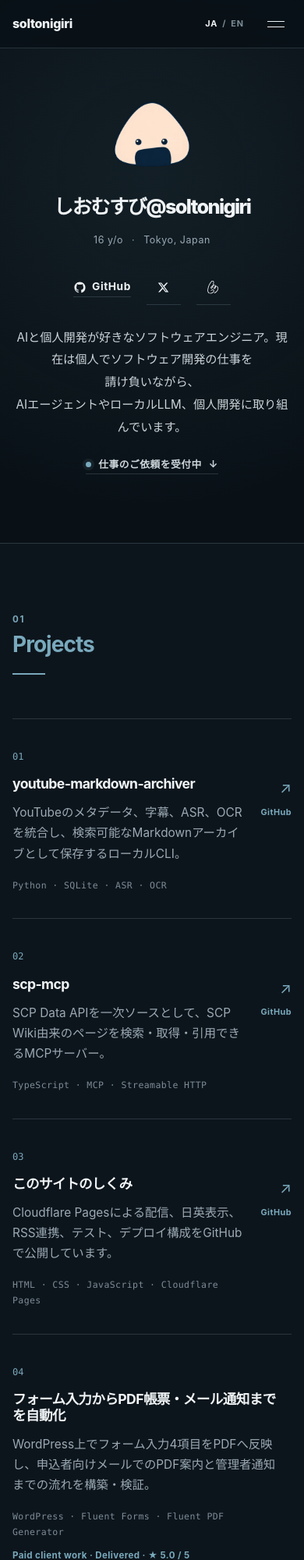
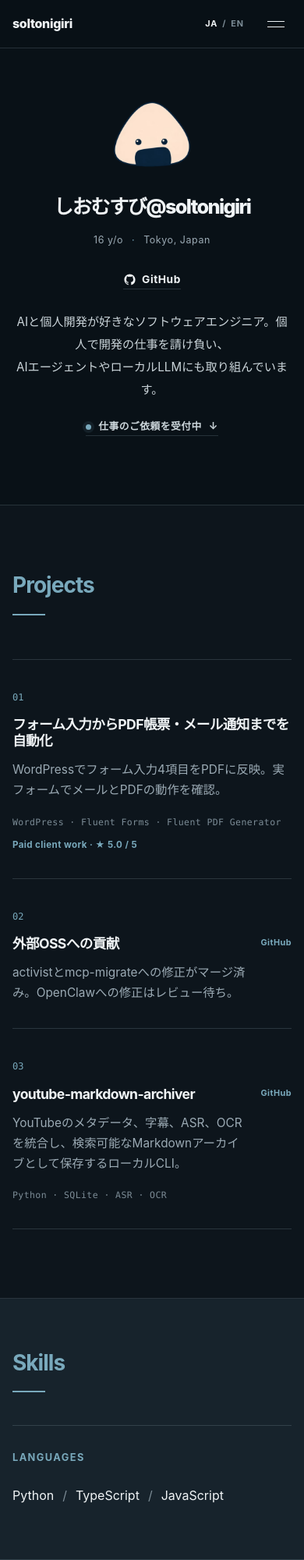
Before and after one commit to soltonigiri/profile-site, a website: page public/index.html in a window 390 px wide. Shown: the top 2000 px of the page at 78% size. Drawn offline with Linux system fonts and the light colour scheme.

Commit message:
Simplify public profile and selected work (#9)

```diff
--- a/public/index.html
+++ b/public/index.html
@@ -134,32 +134,10 @@
               </svg>
               <span>GitHub</span>
             </a>
-            <a
-              class="icon-only-link"
-              href="https://x.com/solt_onigiri_"
-              target="_blank"
-              rel="noopener noreferrer"
-              aria-label="X"
-            >
-              <svg class="social-icon social-icon-x" viewBox="0 0 24 24" aria-hidden="true">
-                <use href="/assets/immutable/social-icons.v1.svg#x"/>
-              </svg>
-            </a>
-            <a
-              class="icon-only-link"
-              href="https://sizu.me/soltonigiri"
-              target="_blank"
-              rel="noopener noreferrer"
-              aria-label="しずかなインターネット"
-            >
-              <svg class="social-icon social-icon-sizu" viewBox="10 10 480 480" aria-hidden="true">
-                <use href="/assets/immutable/social-icons.v1.svg#sizu"/>
-              </svg>
-            </a>
           </div>
           <p class="profile-about">
-            AIと個人開発が好きなソフトウェアエンジニア。現在は個人でソフトウェア開発の仕事を<span class="no-wrap">請け負いながら</span>、<br>
-            AIエージェントやローカルLLM、個人開発に取り組んでいます。
+            AIと個人開発が好きなソフトウェアエンジニア。個人で開発の仕事を請け負い、<br>
+            AIエージェントやローカルLLMにも取り組んでいます。
           </p>
           <a class="availability-link" href="#contact">
             <span class="availability-dot" aria-hidden="true"></span>
@@ -173,19 +151,51 @@
         <div class="container">
           <div class="section-heading section-heading-row">
             <div>
-              <p class="section-number">01</p>
               <h2>Projects</h2>
             </div>
           </div>
 
           <div class="project-list">
+            <article class="project-item project-item-static" data-client-work>
+              <span class="project-index">01</span>
+              <div class="project-main">
+                <span class="project-title">フォーム入力からPDF帳票・メール通知までを自動化</span>
+                <span class="project-description">
+                  WordPressでフォーム入力4項目をPDFに反映。実フォームでメールとPDFの動作を確認。
+                </span>
+                <span class="project-tech">WordPress · Fluent Forms · Fluent PDF Generator</span>
+                <span class="project-proof">
+                  Paid client work · <span aria-hidden="true">★</span> 5.0 / 5
+                </span>
+              </div>
+            </article>
+
+            <a
+              class="project-item"
+              href="https://github.com/soltonigiri"
+              target="_blank"
+              rel="noopener noreferrer"
+              data-oss-contributions
+            >
+              <span class="project-index">02</span>
+              <span class="project-main">
+                <span class="project-title">外部OSSへの貢献</span>
+                <span class="project-description">
+                  activistとmcp-migrateへの修正がマージ済み。OpenClawへの修正はレビュー待ち。
+                </span>
+              </span>
+              <span class="project-action">
+                <span class="project-destination">GitHub</span>
+              </span>
+            </a>
+
             <a
               class="project-item"
               href="https://github.com/soltonigiri/youtube-markdown-archiver"
               target="_blank"
               rel="noopener noreferrer"
             >
-              <span class="project-index">01</span>
+              <span class="project-index">03</span>
               <span class="project-main">
                 <span class="project-title">youtube-markdown-archiver</span>
                 <span class="project-description">
@@ -194,65 +204,9 @@
                 <span class="project-tech">Python · SQLite · ASR · OCR</span>
               </span>
               <span class="project-action">
-                <span class="project-arrow" aria-hidden="true">↗</span>
                 <span class="project-destination">GitHub</span>
               </span>
             </a>
-
-            <a
-              class="project-item"
-              href="https://github.com/soltonigiri/scp-mcp"
-              target="_blank"
-              rel="noopener noreferrer"
-            >
-              <span class="project-index">02</span>
-              <span class="project-main">
-                <span class="project-title">scp-mcp</span>
-                <span class="project-description">
-                  SCP Data APIを一次ソースとして、SCP Wiki由来のページを検索・取得・引用できるMCPサーバー。
-                </span>
-                <span class="project-tech">TypeScript · MCP · Streamable HTTP</span>
-              </span>
-              <span class="project-action">
-                <span class="project-arrow" aria-hidden="true">↗</span>
-                <span class="project-destination">GitHub</span>
-              </span>
-            </a>
-
-            <a
-              class="project-item"
-              href="https://github.com/soltonigiri/profile-site"
-              target="_blank"
-              rel="noopener noreferrer"
-              data-site-source
-            >
-              <span class="project-index">03</span>
-              <span class="project-main">
-                <span class="project-title">このサイトのしくみ</span>
-                <span class="project-description">
-                  Cloudflare Pagesによる配信、日英表示、RSS連携、テスト、デプロイ構成をGitHubで公開しています。
-                </span>
-                <span class="project-tech">HTML · CSS · JavaScript · Cloudflare Pages</span>
-              </span>
-              <span class="project-action">
-                <span class="project-arrow" aria-hidden="true">↗</span>
-                <span class="project-destination">GitHub</span>
-              </span>
-            </a>
-
-            <article class="project-item project-item-static" data-client-work>
-              <span class="project-index">04</span>
-              <span class="project-main">
-                <span class="project-title">フォーム入力からPDF帳票・メール通知までを自動化</span>
-                <span class="project-description">
-                  WordPress上でフォーム入力4項目をPDFへ反映し、申込者向けメールでのPDF案内と管理者通知までの流れを構築・検証。
-                </span>
-                <span class="project-tech">WordPress · Fluent Forms · Fluent PDF Generator</span>
-                <span class="project-proof">
-                  Paid client work · Delivered · <span aria-hidden="true">★</span> 5.0 / 5
-                </span>
-              </span>
-            </article>
           </div>
         </div>
       </section>
@@ -260,7 +214,6 @@
       <section class="section section-skills" id="skills" data-section>
         <div class="container">
           <div class="section-heading">
-            <p class="section-number">02</p>
             <h2>Skills</h2>
           </div>
 
@@ -273,35 +226,24 @@
                 <li>JavaScript</li>
               </ul>
             </div>
-            <div class="skill-group">
-              <h3>Focus</h3>
-              <ul>
-                <li>AI Agent</li>
-                <li>OCR</li>
-                <li>ASR</li>
-                <li>VLM</li>
-                <li>Automation</li>
-              </ul>
-            </div>
           </div>
         </div>
       </section>
 
       <section class="section section-contact" id="contact" data-section>
         <div class="container contact-inner">
-          <p class="section-number">03</p>
           <h2>Contact</h2>
-          <p>連絡はこちらから。</p>
           <div class="contact-links">
             <a
+              class="icon-only-link"
               href="https://x.com/solt_onigiri_"
               target="_blank"
               rel="noopener noreferrer"
+              aria-label="X"
             >
               <svg class="social-icon social-icon-x" viewBox="0 0 24 24" aria-hidden="true">
                 <use href="/assets/immutable/social-icons.v1.svg#x"/>
               </svg>
-              <span>Xで相談する</span>
             </a>
             <a
               href="https://signal.me/#eu/By3IL7zBc_iEv25MBYRox2iEW_J4Pwv_kuYpf072hE4p0yc0oPFA-asgKM3MJxtX"
@@ -321,6 +263,11 @@
     <footer class="site-footer">
       <div class="container footer-inner">
         <p>© <span data-year>2026</span> soltonigiri</p>
+        <a
+          href="https://github.com/soltonigiri/profile-site"
+          target="_blank"
+          rel="noopener noreferrer"
+        >このサイトのしくみ</a>
         <a href="#profile">ページ上部へ ↑</a>
       </div>
     </footer>
--- a/public/style.css
+++ b/public/style.css
@@ -216,9 +216,7 @@ img {
   min-height: 0;
   padding-top: calc(var(--header-height) + 76px);
   padding-bottom: 92px;
-  background:
-    radial-gradient(circle at 50% 32%, rgba(121, 169, 188, 0.09), transparent 27rem),
-    var(--profile);
+  background: var(--profile);
   place-items: center;
 }
 
@@ -227,15 +225,6 @@ img {
   align-items: center;
   flex-direction: column;
   text-align: center;
-}
-
-.section-number {
-  margin: 0;
-  color: var(--accent);
-  font-size: 0.72rem;
-  font-weight: 700;
-  letter-spacing: 0.16em;
-  text-transform: uppercase;
 }
 
 .profile-character {
@@ -362,11 +351,6 @@ img {
   height: 15px;
 }
 
-.social-icon-sizu {
-  width: 17px;
-  height: 17px;
-}
-
 .profile-links .icon-only-link,
 .contact-links .icon-only-link {
   justify-content: center;
@@ -434,7 +418,7 @@ img {
 
 .section-heading h2,
 .section-contact h2 {
-  margin: 8px 0 0;
+  margin: 0;
   color: var(--accent);
   font-size: clamp(1.75rem, 3vw, 1.9rem);
   font-weight: 700;
@@ -450,10 +434,6 @@ img {
   margin-top: 22px;
   background: var(--accent);
   content: "";
-}
-
-.no-wrap {
-  white-space: nowrap;
 }
 
 .section-heading-row {
@@ -478,6 +458,10 @@ img {
   transition: color 220ms ease, padding-left 220ms var(--ease);
 }
 
+.project-item-static {
+  grid-template-columns: 58px minmax(0, 1fr);
+}
+
 a.project-item:hover {
   padding-left: 10px;
 }
@@ -496,6 +480,7 @@ a.project-item:hover {
 }
 
 .project-title {
+  margin: 0;
   font-size: clamp(1.1rem, 1.8vw, 1.3rem);
   font-weight: 700;
   letter-spacing: -0.035em;
@@ -539,12 +524,6 @@ a.project-item:hover .project-title {
   color: var(--accent);
 }
 
-.project-arrow {
-  color: var(--accent);
-  font-size: 1.2rem;
-  transition: transform 180ms var(--ease);
-}
-
 .project-destination {
   font-size: 0.68rem;
   font-weight: 650;
@@ -552,14 +531,7 @@ a.project-item:hover .project-title {
   white-space: nowrap;
 }
 
-a.project-item:hover .project-arrow {
-  transform: translate(3px, -3px);
-}
-
 .skill-groups {
-  display: grid;
-  grid-template-columns: repeat(2, minmax(0, 1fr));
-  gap: clamp(36px, 7vw, 88px);
   margin-top: clamp(42px, 5vw, 60px);
   border-top: 1px solid var(--line);
 }
@@ -603,11 +575,6 @@ a.project-item:hover .project-arrow {
 
 .section-contact h2::after {
   margin-inline: 0;
-}
-
-.section-contact p:not(.section-number) {
-  margin: 26px 0 0;
-  color: var(--muted);
 }
 
 .contact-links {
@@ -776,19 +743,14 @@ a.project-item:hover .project-arrow {
     gap: 14px;
   }
 
+  .project-item-static {
+    grid-template-columns: 34px minmax(0, 1fr);
+  }
+
   a.project-item:hover {
     padding-left: 0;
   }
 
-  .skill-groups {
-    grid-template-columns: 1fr;
-    gap: 34px;
-  }
-
-  .skill-group + .skill-group {
-    padding-top: 34px;
-    border-top: 1px solid var(--line);
-  }
 }
 
 @media (max-width: 440px) {
@@ -820,6 +782,10 @@ a.project-item:hover .project-arrow {
     grid-template-columns: 1fr auto;
   }
 
+  .project-item-static {
+    grid-template-columns: 1fr;
+  }
+
   .project-index {
     grid-column: 1 / -1;
   }
```
Also changed, not shown: public/en/index.html (+43 -96 lines), tests/site.spec.js (+56 -12 lines).
